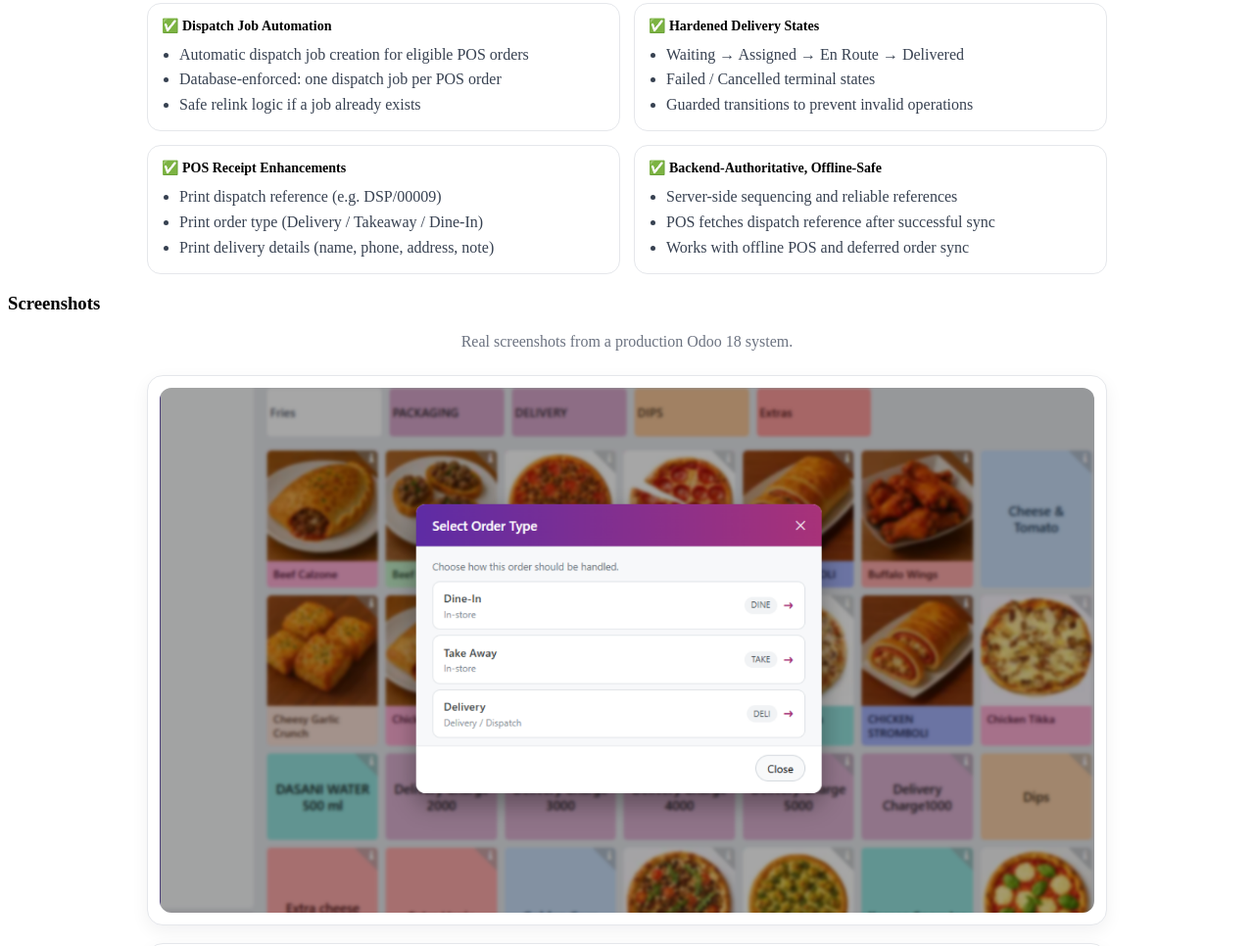
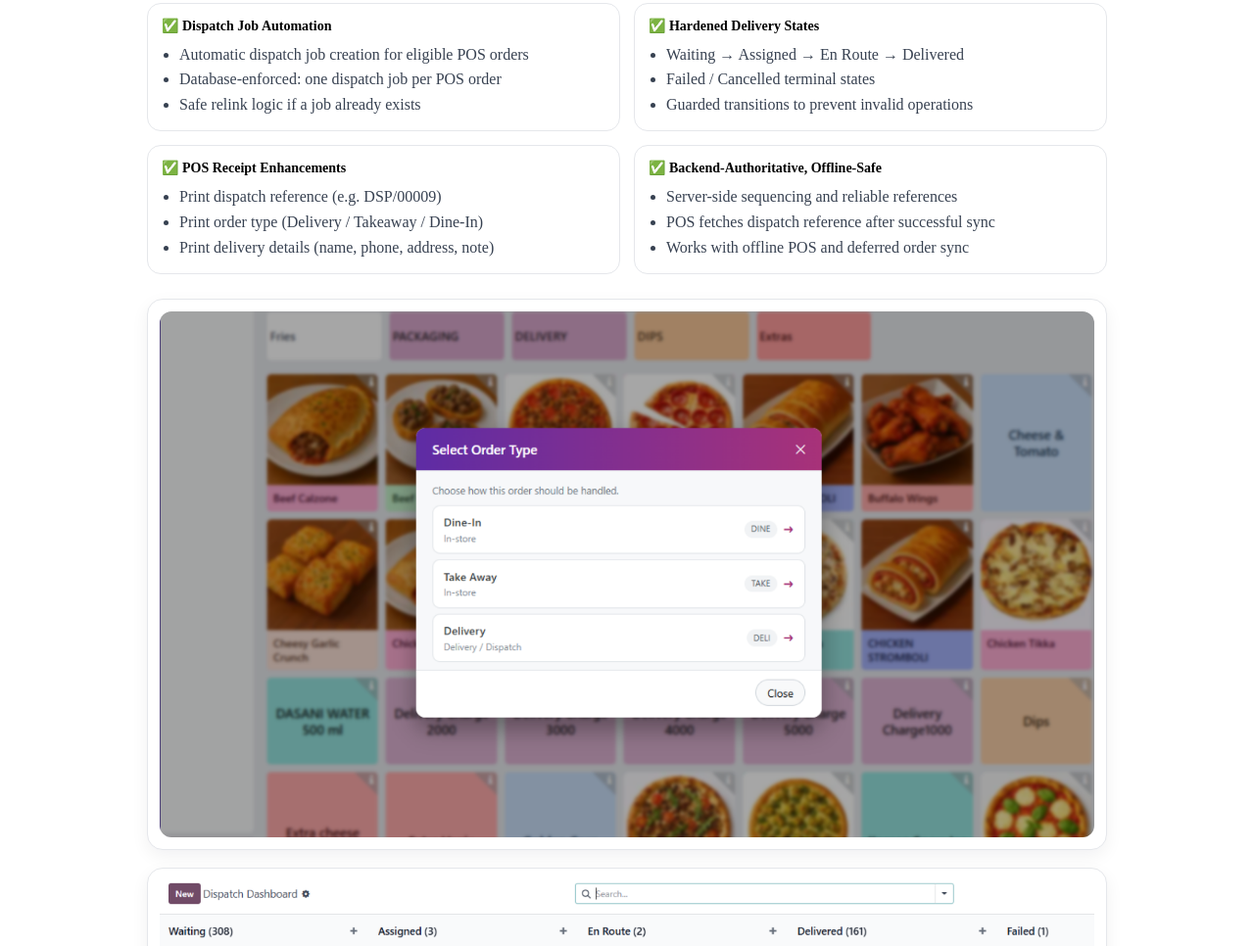
Before and after one commit to CollonelCollo/odoo-pos-dispatch-and-delivery, a plain HTML site: page odoo_pos_dispatch/static/description/index.html in a window 1280 px wide. Shown: the part 334-1300 px from the top of the page at 98% size. Drawn offline with Linux system fonts and the light colour scheme.

Commit message:
website: update App Store description layout

```diff
--- a/odoo_pos_dispatch/static/description/index.html
+++ b/odoo_pos_dispatch/static/description/index.html
@@ -10,17 +10,14 @@
     .meera-clear{clear:both}
   </style>
 </head>
-
 <body>
 <div class="meera-wrap">
-
 <!-- =========================
  HERO / INTRO
 ========================= -->
 <section class="oe_container">
   <div class="oe_row oe_spaced">
     <h2 class="oe_slogan">POS Dispatch &amp; Delivery (Odoo 18)</h2>
-
     <p class="oe_mt32" style="max-width:900px;margin:0 auto;">
       A production-ready dispatch workflow for businesses that deliver orders created in
       <strong>Odoo POS</strong>.
@@ -28,7 +25,6 @@
       <strong>restaurants</strong>, <strong>retail</strong>, and <strong>wholesale</strong>
       operations running in-house or assigned deliveries.
     </p>
-
     <div class="oe_mt32" style="text-align:center;">
       <span style="display:inline-block;background:#f3f4f6;border:1px solid #e5e7eb;padding:6px 10px;border-radius:999px;font-size:12px;margin:4px;">Odoo 18 Enterprise</span>
       <span style="display:inline-block;background:#f3f4f6;border:1px solid #e5e7eb;padding:6px 10px;border-radius:999px;font-size:12px;margin:4px;">POS Dispatch Jobs</span>
@@ -38,14 +34,12 @@
     </div>
   </div>
 </section>
-
 <!-- =========================
  WORKFLOW
 ========================= -->
 <section class="oe_container oe_dark">
   <div class="oe_row oe_spaced">
     <h3 class="oe_slogan">Workflow</h3>
-
     <div class="oe_mt32" style="text-align:center;line-height:2;">
       <span style="display:inline-block;padding:8px 10px;border-radius:999px;border:1px solid #e5e7eb;background:#fafafa;font-size:12px;">POS Order</span>
       <span style="margin:0 8px;color:#9ca3af;font-weight:700;">→</span>
@@ -57,24 +51,20 @@
       <span style="margin:0 8px;color:#9ca3af;font-weight:700;">→</span>
       <span style="display:inline-block;padding:8px 10px;border-radius:999px;border:1px solid #e5e7eb;background:#fafafa;font-size:12px;">Receipt (Dispatch Ref + Details)</span>
     </div>
-
     <p class="oe_mt32" style="max-width:900px;margin:0 auto;">
       Dispatch records are created on the backend and synced safely to POS.
       The receipt can print the dispatch reference and delivery details automatically.
     </p>
   </div>
 </section>
-
 <!-- =========================
  HIGHLIGHTS
 ========================= -->
 <section class="oe_container">
   <div class="oe_row oe_spaced">
     <h3 class="oe_slogan">Highlights</h3>
-
     <div class="oe_mt32" style="max-width:980px;margin:0 auto;">
       <div style="display:flex;flex-wrap:wrap;gap:14px;">
-
         <div style="flex:1 1 420px;border:1px solid #e5e7eb;border-radius:14px;padding:14px;background:#fff;">
           <h4 style="margin:0 0 8px;font-size:14px;">✅ Dispatch Job Automation</h4>
           <ul style="margin:0;padding-left:18px;line-height:1.6;color:#374151;">
@@ -83,7 +73,6 @@
             <li>Safe relink logic if a job already exists</li>
           </ul>
         </div>
-
         <div style="flex:1 1 420px;border:1px solid #e5e7eb;border-radius:14px;padding:14px;background:#fff;">
           <h4 style="margin:0 0 8px;font-size:14px;">✅ Hardened Delivery States</h4>
           <ul style="margin:0;padding-left:18px;line-height:1.6;color:#374151;">
@@ -92,7 +81,6 @@
             <li>Guarded transitions to prevent invalid operations</li>
           </ul>
         </div>
-
         <div style="flex:1 1 420px;border:1px solid #e5e7eb;border-radius:14px;padding:14px;background:#fff;">
           <h4 style="margin:0 0 8px;font-size:14px;">✅ POS Receipt Enhancements</h4>
           <ul style="margin:0;padding-left:18px;line-height:1.6;color:#374151;">
@@ -101,7 +89,6 @@
             <li>Print delivery details (name, phone, address, note)</li>
           </ul>
         </div>
-
         <div style="flex:1 1 420px;border:1px solid #e5e7eb;border-radius:14px;padding:14px;background:#fff;">
           <h4 style="margin:0 0 8px;font-size:14px;">✅ Backend-Authoritative, Offline-Safe</h4>
           <ul style="margin:0;padding-left:18px;line-height:1.6;color:#374151;">
@@ -110,68 +97,46 @@
             <li>Works with offline POS and deferred order sync</li>
           </ul>
         </div>
-
       </div>
     </div>
-  </div>
-</section>
 
-<!-- =========================
- SCREENSHOTS (LARGE / FULL WIDTH)
-========================= -->
-<section class="oe_container">
-  <div class="oe_row oe_spaced">
-    <h3 class="oe_slogan">Screenshots</h3>
-
-    <p class="oe_mt32" style="max-width:900px;margin:0 auto;text-align:center;color:#6b7280;">
-      Real screenshots from a production Odoo 18 system.
-    </p>
-
+    <!-- Embedded full-width screenshots (no dedicated "Screenshots" heading to avoid platform gallery override) -->
     <div class="meera-clear" style="height:1px;"></div>
-
     <div style="max-width:980px;margin:24px auto;display:flex;flex-direction:column;gap:18px;">
-
       <div class="meera-clear"
            style="display:block;background:#fff;border:1px solid #e5e7eb;border-radius:16px;padding:12px;overflow:hidden;box-shadow:0 6px 18px rgba(17,24,39,.06);">
         <img src="screenshots/01.png" alt="Order Type Selector (POS)"
              style="display:block;width:100%;height:auto;border-radius:12px;"/>
       </div>
-
       <div class="meera-clear"
            style="display:block;background:#fff;border:1px solid #e5e7eb;border-radius:16px;padding:12px;overflow:hidden;box-shadow:0 6px 18px rgba(17,24,39,.06);">
         <img src="screenshots/02.png" alt="Dispatch Dashboard (Kanban)"
              style="display:block;width:100%;height:auto;border-radius:12px;"/>
       </div>
-
       <div class="meera-clear"
            style="display:block;background:#fff;border:1px solid #e5e7eb;border-radius:16px;padding:12px;overflow:hidden;box-shadow:0 6px 18px rgba(17,24,39,.06);">
         <img src="screenshots/03.png" alt="Dispatch Details + Live Tracking"
              style="display:block;width:100%;height:auto;border-radius:12px;"/>
       </div>
-
       <div class="meera-clear"
            style="display:block;background:#fff;border:1px solid #e5e7eb;border-radius:16px;padding:12px;overflow:hidden;box-shadow:0 6px 18px rgba(17,24,39,.06);">
         <img src="screenshots/04.png" alt="POS Receipt with Dispatch Reference and Delivery Details"
              style="display:block;width:100%;height:auto;border-radius:12px;"/>
       </div>
-
     </div>
   </div>
 </section>
-
 <!-- =========================
  TECHNICAL NOTES
 ========================= -->
 <section class="oe_container">
   <div class="oe_row oe_spaced">
     <h3 class="oe_slogan">Technical Notes</h3>
-
     <p class="oe_mt32" style="max-width:900px;margin:0 auto;">
       Extends Odoo 18 POS using safe asset additions and OWL-compatible templates.
       No core files are overwritten. Dispatch logic is backend-driven for correctness
       in multi-session environments.
     </p>
-
     <div class="oe_mt32" style="max-width:900px;margin:0 auto;">
       <pre style="font-family:ui-monospace,SFMono-Regular,Menlo,Monaco,Consolas,'Liberation Mono','Courier New',monospace;
                   font-size:12px;background:#0b1220;color:#e5e7eb;padding:12px;border-radius:12px;overflow:auto;">
@@ -182,14 +147,12 @@ Installation:
   4) Reload POS with ?debug=assets (one-time)
       </pre>
     </div>
-
     <div class="oe_mt32" style="max-width:900px;margin:0 auto;color:#6b7280;font-size:12px;">
       <div><strong>License:</strong> LGPL-3</div>
       <div><strong>Author:</strong> Dakill Technologies Ltd</div>
     </div>
   </div>
 </section>
-
 </div>
 </body>
 </html>
```
